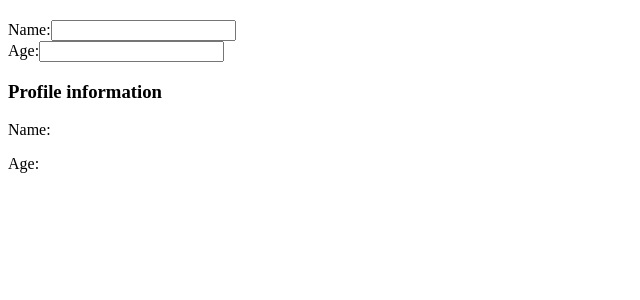
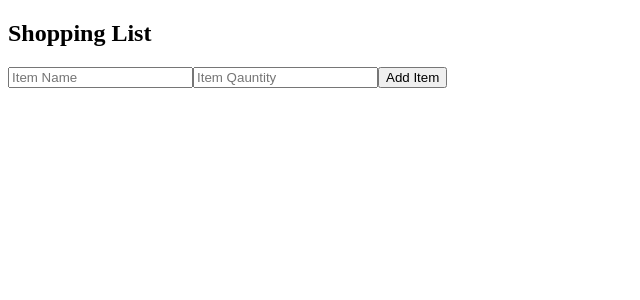
Before and after one commit to alfaizpathan21/React-50-, a React (Vite) app in the folder react-demos/: page / in a window 1280 px wide. Shown: the top 300 px of the page, without its empty margins (0-640 px from the left). Built offline with nearby package versions, Linux system fonts and the light colour scheme.

Commit message:
Add shoppingList solution

```diff
--- a/react-demos/src/App.jsx
+++ b/react-demos/src/App.jsx
@@ -1,4 +1,5 @@
 import  Profile from './components/Profile'
+import ShoppingList from './components/ShoppingList'
 
  const App = () => {
 
@@ -8,8 +9,9 @@ import  Profile from './components/Profile'
 
 
     <section>
-      <Profile/>
+      {/* <Profile/> */}
 
+     <ShoppingList/>
 
 
     </section>
--- /dev/null
+++ b/react-demos/src/components/ShoppingList.jsx
@@ -0,0 +1,50 @@
+import React, { useState } from 'react'
+
+const ShoppingList = () => {
+
+    const [item,setItems]=useState([])
+    const [name,setName]=useState('')
+    const [quantity,setQauntity]=useState('')
+
+
+    const handleSubmit =e=>{
+        e.preventDefault()
+
+        if(!name || !quantity) return;
+
+        const newitem={
+            name,
+            quantity:parseInt(quantity)
+
+        }
+        setItems((previtems)=>[...previtems,newitem])
+        setName("")
+        setQauntity("")
+    }
+
+  return (
+    <div>
+      <h1>Shopping List</h1>
+
+      <form action="" onSubmit={handleSubmit}>
+        <input type="text" placeholder='Item Name' value={name} onChange={(e)=>setName(e.target.value)} />
+        <input type="number" placeholder='Item Qauntity' value={quantity} onChange={(e)=>setQauntity(e.target.value)} />
+
+
+        <button type='submit'>Add Item</button>
+
+      </form>
+      <ul>
+        {item.map((item,index)=>(
+            <li key={index}>
+                {item.name}-Qauntity:{item.quantity}
+            </li>
+
+        )
+        )}
+      </ul>
+    </div>
+  )
+}
+
+export default ShoppingList
```
